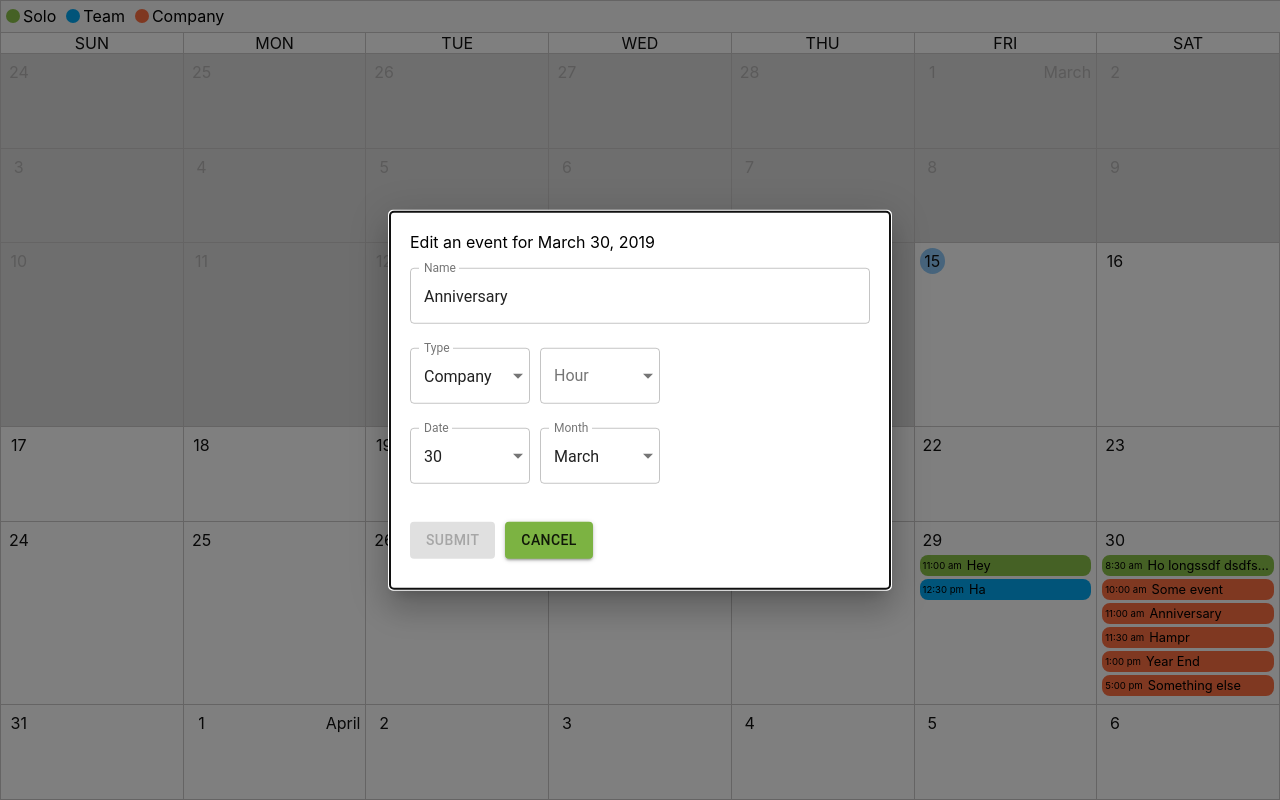
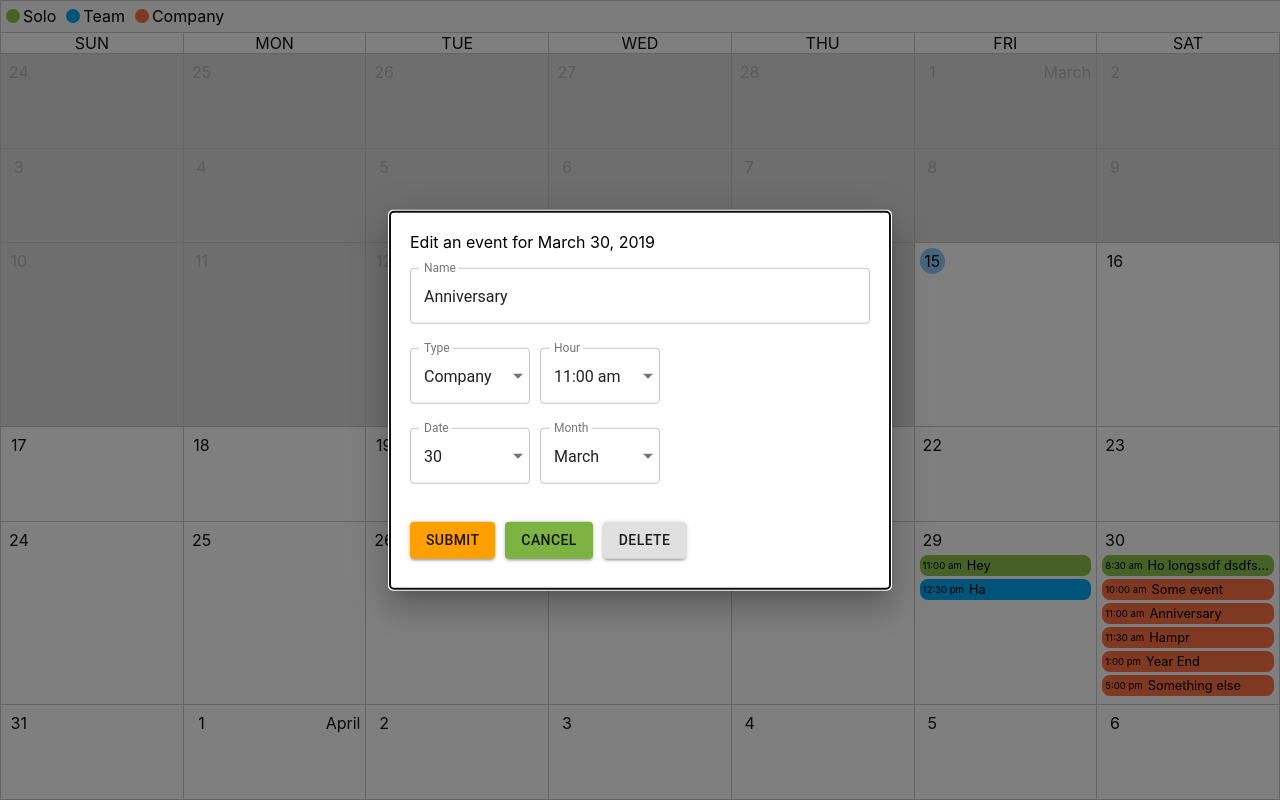
Before and after one commit to longnt80/event-calendar, a React (Create React App) app: page / in a window 1280 px wide. Both pictures are taken after a click on the element 1188 px from the left and 613 px from the top of the page. Shown: the top 800 px of the page. Built offline with nearby package versions, Linux system fonts and the light colour scheme.

Commit message:
added delete event feature

```diff
--- a/src/components/Event.js
+++ b/src/components/Event.js
@@ -81,7 +81,6 @@ class Event extends Component {
   get classForType() {
     const { classes, data } = this.props;
     let typeClass = "";
-    console.log(data.type);
 
     if (EVENT_STATE.SOLO === data.type) {
       typeClass = classes.solo;
--- a/src/components/Form.js
+++ b/src/components/Form.js
@@ -4,8 +4,7 @@ import PropTypes from 'prop-types';
 import { connect } from 'react-redux';
 import { withStyles } from '@material-ui/core/styles';
 import { Formik, Form } from 'formik';
-import * as Yup from 'yup';
-import { isEmpty } from 'lodash';
+import { get } from 'lodash';
 import {
   getDate,
   getMonth,
@@ -25,7 +24,7 @@ import Paper from '@material-ui/core/Paper';
 import FormHelperText from '@material-ui/core/FormHelperText';
 
 import { openModal, closeModal } from '../store/actions/modalActions';
-import { addEvent } from '../store/actions/eventActions';
+import { addEvent, deleteEvent } from '../store/actions/eventActions';
 import { convertToCode } from '../utils';
 import { EVENT_STATE, BUSINESS_HOURS, MONTHS } from '../constants';
 
@@ -34,8 +33,8 @@ const styles = {
   button: {
     margin: '30px 0 10px',
 
-    '&:first-child': {
-      marginRight: '10px',
+    '&:not(:first-child)': {
+      marginLeft: '10px',
     }
   },
   textfield: {
@@ -75,6 +74,7 @@ class MyForm extends Component {
       hourLabelWidth: 0,
       dateLabelWidth: 0,
       monthLabelWidth: 0,
+      errMsg: {},
     };
   }
 
@@ -124,30 +124,36 @@ class MyForm extends Component {
     const { events, isNewEvent } = this.props;
     const monthIndex = MONTHS.indexOf(values.month);
     const hourCode = convertToCode(values.hour);
+    const eventIsExisted = get(events, [2019, monthIndex, values.date, hourCode], false);
     let errors = {};
-
-    console.log('validating');
-    console.log(values.name);
-    console.log(values.name.length > 20);
+    console.log("Start validation");
 
     if (!values.name) {
       errors.name = 'This field is required';
-      console.log('This field is required');
-      console.log(errors);
     } else if (values.name.length > 20) {
       errors.name = 'Maximum 20 characters allowed';
-      console.log('Too long');
-      console.log(errors);
     };
 
-    if (!!events[2019][monthIndex][values.date][hourCode] && isNewEvent) {
+    if (!values.hour) {
+      errors.hour = 'Please pick a time';
+    }
+
+    if (!values.date) {
+      errors.date = 'Please pick a date';
+    }
+
+    if (!!eventIsExisted && isNewEvent) {
       errors.duplicate = 'Duplicated events';
-      console.log(errors);
     };
 
     console.log("Hell no");
-    console.log(errors);
     return errors;
+  }
+
+  handleMonthChange = (handleChange, setFieldValue) => e => {
+    setFieldValue('date', "", true);
+
+    handleChange(e);
   }
 
   handleSubmit = (values, { setSubmitting }) => {
@@ -171,11 +177,32 @@ class MyForm extends Component {
     }, 500);
   }
 
+  handleDeleteBtn = (values) => {
+    const { deleteEvent, closeModal } = this.props;
+    const monthIndex = MONTHS.indexOf(values.month);
+    const hourCode = convertToCode(values.hour);
+    const event = {
+      year: 2019,
+      month: monthIndex,
+      date: values.date,
+      hour: hourCode,
+      data: {
+        name: values.name,
+        type: values.type,
+      }
+    }
+
+    deleteEvent(event);
+    closeModal();
+  }
+
   render() {
     const { day, hour, name, type, classes, closeModal, isNewEvent } = this.props;
     const date = getDate(day);
     const month = MONTHS[getMonth(day)];
-    const year = getYear(day)
+    const year = getYear(day);
+    const initialName = name !== "" ? name : "";
+    console.log({ initialName, type, date, month });
 
     return (
       <div>
@@ -184,14 +211,13 @@ class MyForm extends Component {
         </Paper>
         <Formik
           initialValues={{
-            name: name !== "" ? name : "",
-            hour: "",
+            name: initialName,
+            hour: hour,
             type: type,
             date: date,
             month: month,
           }}
           validate={this.validateForm}
-          // validationSchema={Schema}
           onSubmit={this.handleSubmit}
           render={({
             values,
@@ -200,6 +226,9 @@ class MyForm extends Component {
             errors,
             touched,
             isSubmitting,
+            setTouched,
+            setErrors,
+            setFieldValue,
           }) => (
             <Form>
               <TextField
@@ -286,6 +315,11 @@ class MyForm extends Component {
                     ))
                   }
                 </Select>
+                {errors.hour && touched.hour ? (
+                  <FormHelperText error={!!errors.hour}>
+                    {errors.hour}
+                  </FormHelperText>) : null
+                }
               </FormControl>
               <Paper elevation={0}>
                 <FormControl
@@ -317,6 +351,11 @@ class MyForm extends Component {
                   >
                     {this.renderDateOptions(values)}
                   </Select>
+                  {errors.date && touched.date ? (
+                    <FormHelperText error={!!errors.date}>
+                      {errors.date}
+                    </FormHelperText>) : null
+                  }
                 </FormControl>
                 <FormControl
                   variant="outlined"
@@ -335,7 +374,7 @@ class MyForm extends Component {
                     label="Month"
                     name="month"
                     value={values.month}
-                    onChange={handleChange}
+                    onChange={this.handleMonthChange(handleChange, setFieldValue)}
                     onBlur={handleBlur}
                     input={
                       <OutlinedInput
@@ -356,7 +395,7 @@ class MyForm extends Component {
               </Paper>
               <Paper elevation={0}>
                 <Button
-                  disabled={isSubmitting || isEmpty(touched)}
+                  disabled={isSubmitting}
                   className={classes.button}
                   variant="contained"
                   color="primary"
@@ -368,6 +407,14 @@ class MyForm extends Component {
                   variant="contained"
                   color="secondary"
                 >Cancel</Button>
+                {!isNewEvent &&
+                  <Button
+                    onClick={() => this.handleDeleteBtn(values)}
+                    className={classes.button}
+                    variant="contained"
+                    color="danger"
+                  >Delete</Button>
+                }
               </Paper>
             </Form>
           )}
@@ -383,6 +430,7 @@ const mapStateToProps = state => ({
 
 const mapDispatchToProps = dispatch => ({
   addEvent: (event) => dispatch(addEvent(event)),
+  deleteEvent: (event) => dispatch(deleteEvent(event)),
   openModal: (component, props) => dispatch(openModal(component, props)),
   closeModal: () => dispatch(closeModal()),
 })
--- a/src/store/actions/eventActions.js
+++ b/src/store/actions/eventActions.js
@@ -1,3 +1,5 @@
+import { get, isEmpty } from 'lodash';
+
 export const ADD_EVENT = 'ADD_EVENT',
       DELETE_EVENT = 'DELETE_EVENT',
       ADD_DUPLICATED_EVENT = 'ADD_DUPLICATED_EVENT',
@@ -18,23 +20,37 @@ export const ADD_EVENT = 'ADD_EVENT',
 //   }
 // }
 
-export const addEvent = (event) => {
-  return (dispatch, getState) => {
+export const addEvent = (event) => (dispatch, getState) => {
     const { events } = getState();
     let newState = {...events};
-    newState[event.year] = newState[event.year] ? {...newState[event.year]} : {};
-    newState[event.year][event.month] = newState[event.year][event.month] ? {...newState[event.year][event.month]} : {};
-    newState[event.year][event.month][event.date] = newState[event.year][event.month][event.date] ? {...newState[event.year][event.month][event.date]} : {};
+    newState[event.year] = get(newState, [event.year], {});
+    newState[event.year][event.month] = get(newState, [event.year, event.month], {});
+    newState[event.year][event.month][event.date] = get(newState, [event.year, event.month, event.date], {});
     newState[event.year][event.month][event.date][event.hour] = {...event.data};
+
+    // newState[event.year] = newState[event.year] ? {...newState[event.year]} : {};
+    // newState[event.year][event.month] = newState[event.year][event.month] ? {...newState[event.year][event.month]} : {};
+    // newState[event.year][event.month][event.date] = newState[event.year][event.month][event.date] ? {...newState[event.year][event.month][event.date]} : {};
+    // newState[event.year][event.month][event.date][event.hour] = {...event.data};
 
     dispatch({
       type: ADD_EVENT,
       payload: newState,
     })
-  }
 }
 
-export const deleteEvent = (event) => {
-  return (dispatchEvent, getState) => {
-  }
+export const deleteEvent = event => (dispatch, getState) => {
+  const { events } = getState();
+  const newState = {...events};
+
+  delete newState[event.year][event.month][event.date][event.hour];
+  if (isEmpty(newState[event.year][event.month][event.date])) delete newState[event.year][event.month][event.date];
+  if (isEmpty(newState[event.year][event.month])) delete newState[event.year][event.month];
+  if (isEmpty(newState[event.year])) delete newState[event.year];
+  if (isEmpty(newState[event.year])) delete newState[event.year];
+
+  dispatch({
+    type: DELETE_EVENT,
+    payload: newState,
+  })
 }
--- a/src/store/reducers/eventReducer.js
+++ b/src/store/reducers/eventReducer.js
@@ -38,7 +38,7 @@ const eventReducer = (state = initialState, action) => {
       }
     case DELETE_EVENT:
       return {
-        ...action.state,
+        ...action.payload,
       }
     default:
       return state;
```
Also changed, not shown: src/components/Day.js (+5 -5 lines).
